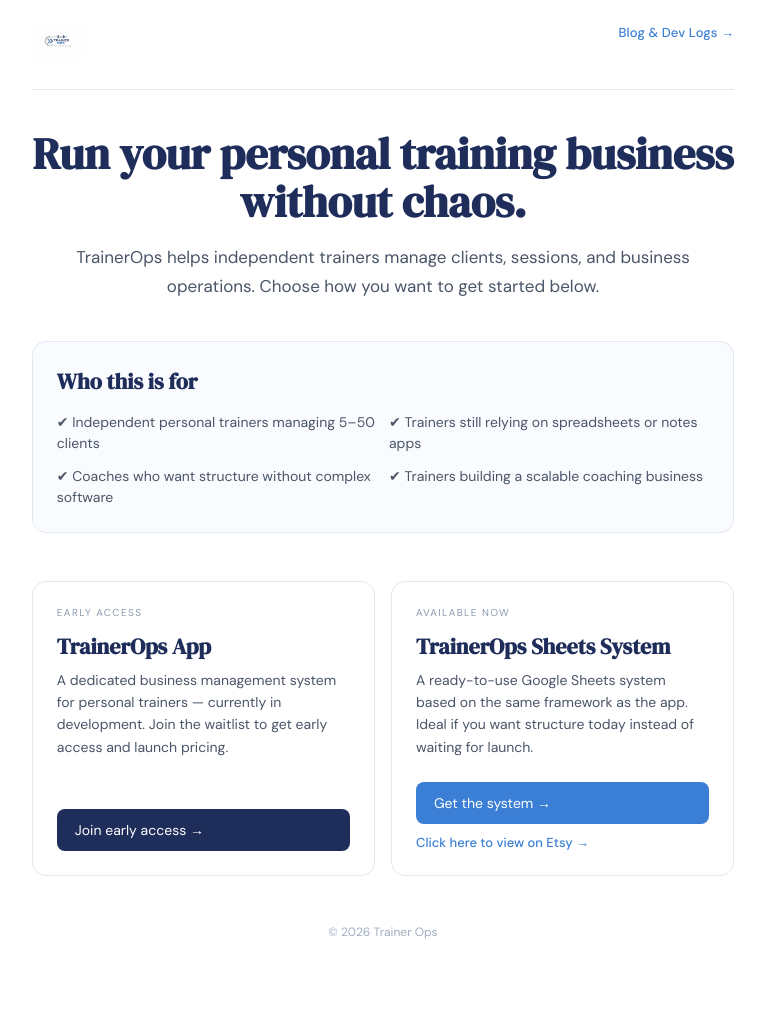
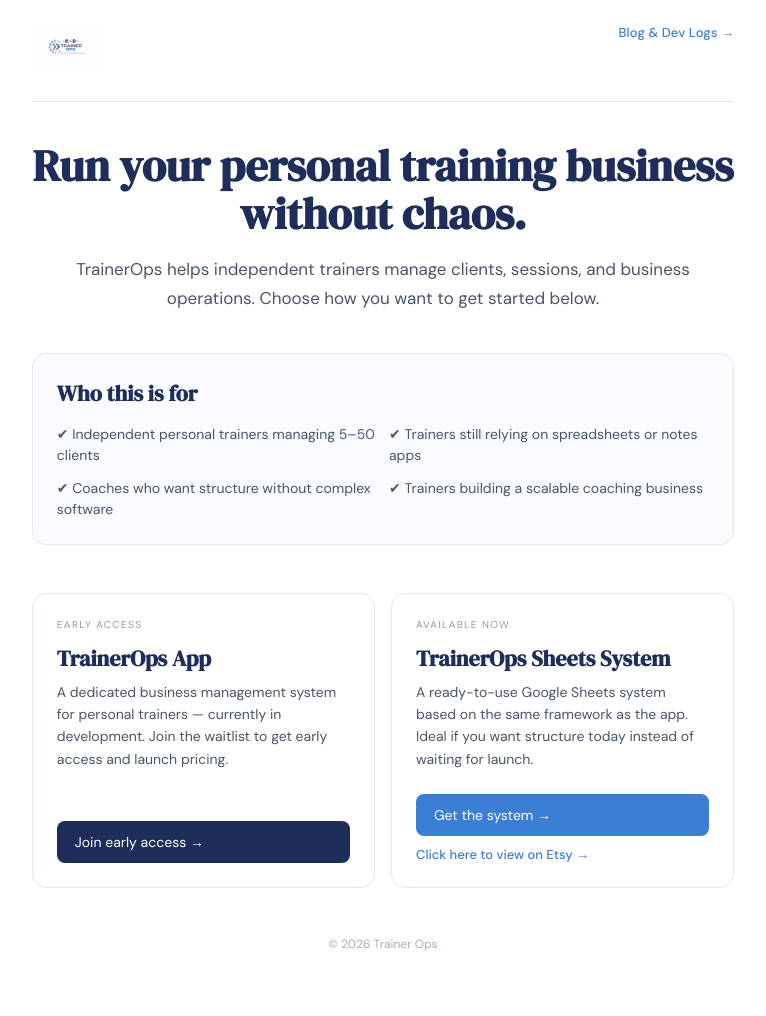
Before and after one commit to thetrainerops-code/thetrainerops, a Jekyll site: the page index.html, which Jekyll copies as it is, in a window 1280 px wide. Shown: the whole page, without its empty margins (257-1023 px from the left). Built offline with Jekyll 4.4.1, drawn with Linux system fonts in a browser that asks for light colours.

Commit message:
Update index.html

```diff
--- a/index.html
+++ b/index.html
@@ -212,7 +212,7 @@
 <div class="page">
 
 <nav>
-  <a href="/"><img src="/traineropslogo.png" alt="Trainer Ops" style="height:36px;width:auto;" /></a>
+  <a href="/"><img src="/traineropslogo.png" alt="Trainer Ops" style="height:48px;width:auto;" /></a>
  <a href="/blog" style="font-size:13px;font-weight:500;color:#3A7FD5;text-decoration:none;letter-spacing:0.01em;">Blog & Dev Logs →</a>
 </nav>
 
```
